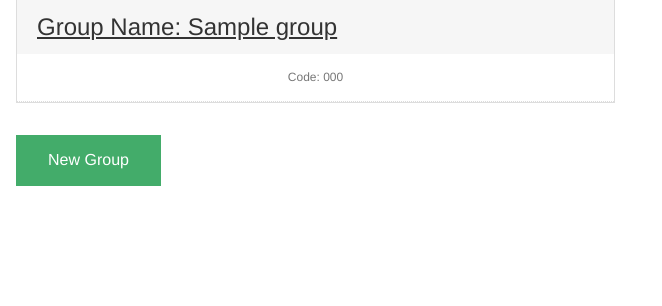
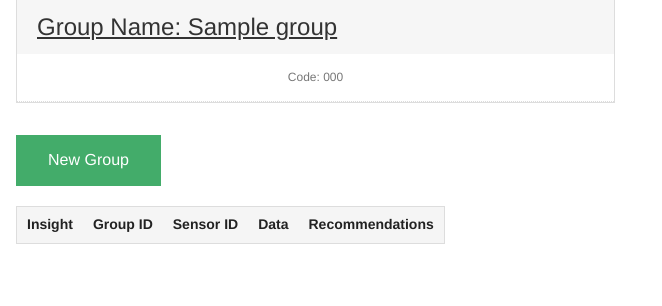
Before and after one commit to sameetandpotatoes/Homesense, a Django app: template templates/index.html in a window 1280 px wide. Shown: the part 177-483 px from the top of the page, without its empty margins (0-662 px from the left). Run offline with Django 3.2, Linux system fonts and the light colour scheme; the template is opened without the code that fills it: most values are stand-ins (such as "Sample title", 1, 10 or a date in 2020); data that the repository does not hold is empty; parts of the project's set-up code (start-up, migrations or seed data) failed here and were passed over; some libraries are stand-ins or nearby versions.

Commit message:
live data from the cfapps now

```diff
--- a/index/urls.py
+++ b/index/urls.py
@@ -7,6 +7,7 @@ urlpatterns = patterns('',
     url(r'^index', views.index, name='index'),
     url(r'^group/(?P<name>\w{1,50})', views.show_group, name='show_group'),
     url(r'^new_group', views.new_group, name='new_group'),
+    url(r'^data_sensors', views.get_data_sensors, name='get_data_sensors'),
     url(r'^new_sensor/(?P<name>\w{1,50})', views.new_sensor, name='new_sensor'),
     url(r'^', views.home, name='home'),
 )
--- a/index/views.py
+++ b/index/views.py
@@ -8,6 +8,7 @@ from forms import LoginForm, GroupForm, SensorForm
 from models import Group, Sensor
 import json
 import helper
+import requests
 from django.shortcuts import *
 
 @login_required(login_url='/login')
@@ -55,6 +56,10 @@ def new_group(request):
         form = GroupForm()
     return render_to_response('new_group.html', { 'form' : form }, context_instance=RequestContext(request))
 
+def get_data_sensors(request):
+    r = requests.get("https://homesensing.cfapps.io/data")
+    return HttpResponse(r.text, content_type='application/json')
+
 def home(request):
     if request.user.is_authenticated():
         return HttpResponseRedirect("/index")
--- a/templates/base.html
+++ b/templates/base.html
@@ -6,6 +6,7 @@
   <link rel="stylesheet" href="/static/foundation.min.css">
   <link rel="stylesheet" href="/static/normalize.css">
   <link rel="stylesheet" href="/static/style.css">
+  <script src="//code.jquery.com/jquery-1.11.3.min.js"></script>
 </head>
 <body>
   <header class="top-bar">
--- a/templates/index.html
+++ b/templates/index.html
@@ -20,5 +20,48 @@
 {% endfor %}
 
 <a href="/new_group/" class="button success" style="display: table;">New Group</a>
+<table>
+  <thead>
+    <tr>
+      <td>Insight</td>
+      <td>Group ID</td>
+      <td>Sensor ID</td>
+      <td>Data</td>
+      <td>Recommendations</td>
+    </tr>
+  </thead>
+  <tbody class="body">
+  </tbody>
+</table>
+<!-- Log Stuff -->
+<script type="text/javascript">
+  function updateLogs(){
+      $.ajax({
+        type: "GET",
+        url: "/data_sensors",
+        contentType: "application/json",
+        dataType: "text",
+        success: function(data){
+          $(".body").empty();
+          var jsonData = JSON.parse(data);
+          for (var i = 0; i < jsonData.length; i++){
+            data_received = jsonData[i].data;
+            var insights = "<td>"+data_received["insight"]+"</td>";
+            var group_id = "<td>"+data_received["groupId"]+"</td>";
+            var sensor_id = "<td>"+data_received["sensorId"]+"</td>";
+            var data = "<td>"+JSON.stringify(data_received["data"])+"</td>";
+            var recs = "<td>"+JSON.stringify(data_received["recommendations"])+"</td>";
+            var tr = "<tr>" + insights + group_id + sensor_id + data + "</tr>";
+            $(".body").append(tr);
+          }
+        },
+        error: function(a, b, c){
+          console.log(a);
+          console.log(b);
+        }
+      });
+  }
+  setInterval("updateLogs()", 1000);
+</script>
 
 {% endblock %}
```
Also changed, not shown: 3 other files.
